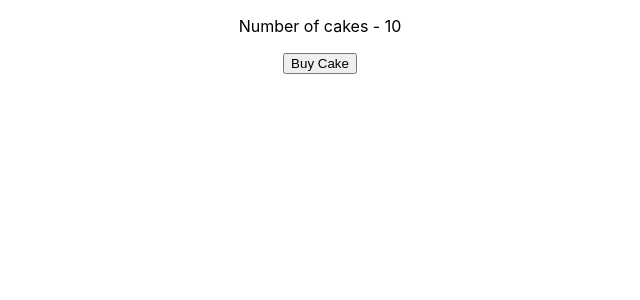
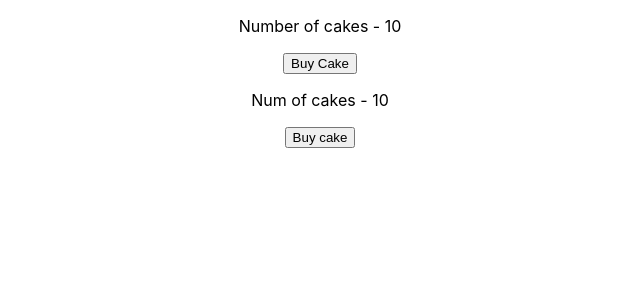
Before and after one commit to msateesh900/react-redux-app, a React (Create React App) app: page / in a window 1280 px wide. Shown: the top 300 px of the page, without its empty margins (320-960 px from the left). Built offline with nearby package versions, Linux system fonts and the light colour scheme.

Commit message:
Added useSelector,useDispatch and HookscakContainer component in react-redux

```diff
--- a/src/App.js
+++ b/src/App.js
@@ -2,12 +2,14 @@ import "./App.css";
 import { Provider } from "react-redux";
 import store from "./redux/store";
 import CakeContainer from "./components/CakeContainer";
+import HooksCakeContainer from "./components/HooksCakeContainer";
 
 function App() {
   return (
     <Provider store={store}>
       <div className="App">
         <CakeContainer />
+        <HooksCakeContainer />
       </div>
     </Provider>
   );
--- /dev/null
+++ b/src/components/HooksCakeContainer.js
@@ -0,0 +1,22 @@
+import React from "react";
+import { useSelector, useDispatch } from "react-redux";
+import { buyCake } from "../redux";
+
+function HooksCakeContainer() {
+  const numberOfCakes = useSelector((state) => state.numberOfCakes);
+  const dispatch = useDispatch();
+  return (
+    <div>
+      <p>Num of cakes - {numberOfCakes}</p>
+      <button
+        onClick={() => {
+          dispatch(buyCake());
+        }}
+      >
+        Buy cake
+      </button>
+    </div>
+  );
+}
+
+export default HooksCakeContainer;
```
